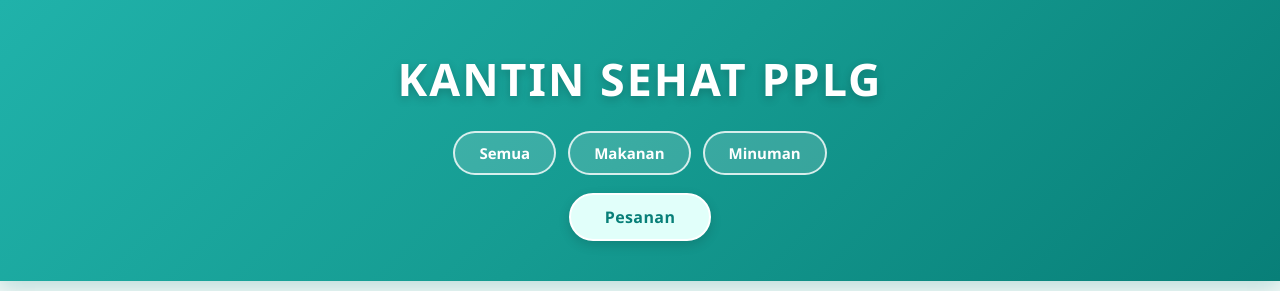
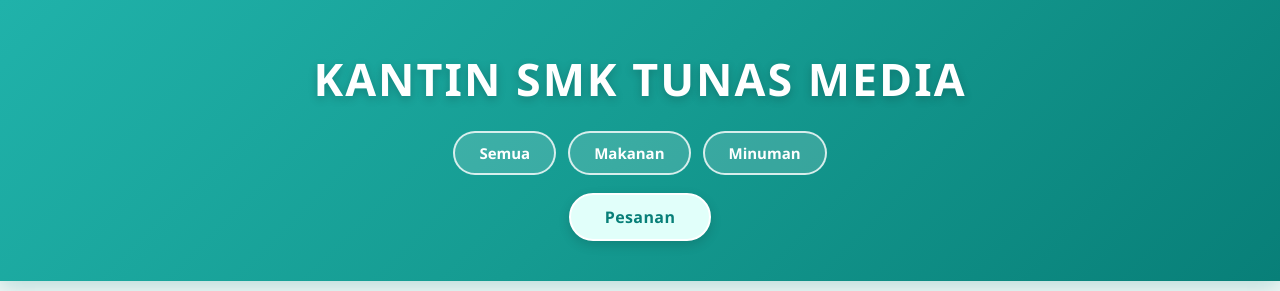
Before and after one commit to h4kam-7/kantin, a plain HTML site: page index.html in a window 1280 px wide. Shown: the top 291 px of the page. Drawn offline with Linux system fonts and the light colour scheme.

Commit message:
Update index.html

```diff
--- a/index.html
+++ b/index.html
@@ -3,12 +3,12 @@
 <html lang="id">
 <head>
     <meta charset="UTF-8">
-    <title>Kantin Sehat PPLG</title>
+    <title>Kantin Smk Tunas media</title>
     <link rel="stylesheet" href="style.css">
 </head>
 <body>
     <header>
-        <h1>Kantin Sehat PPLG</h1>
+        <h1>Kantin Smk Tunas media</h1>
         <nav>
             <button class="filter-btn" onclick="filterMenu('all')">Semua</button>
             <button class="filter-btn" onclick="filterMenu('makanan')">Makanan</button>
```
